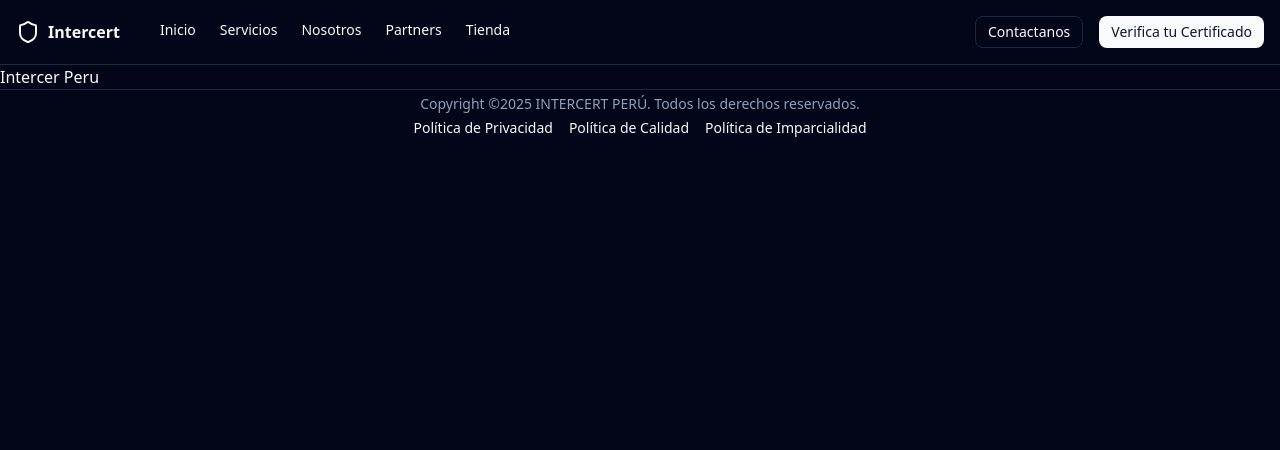
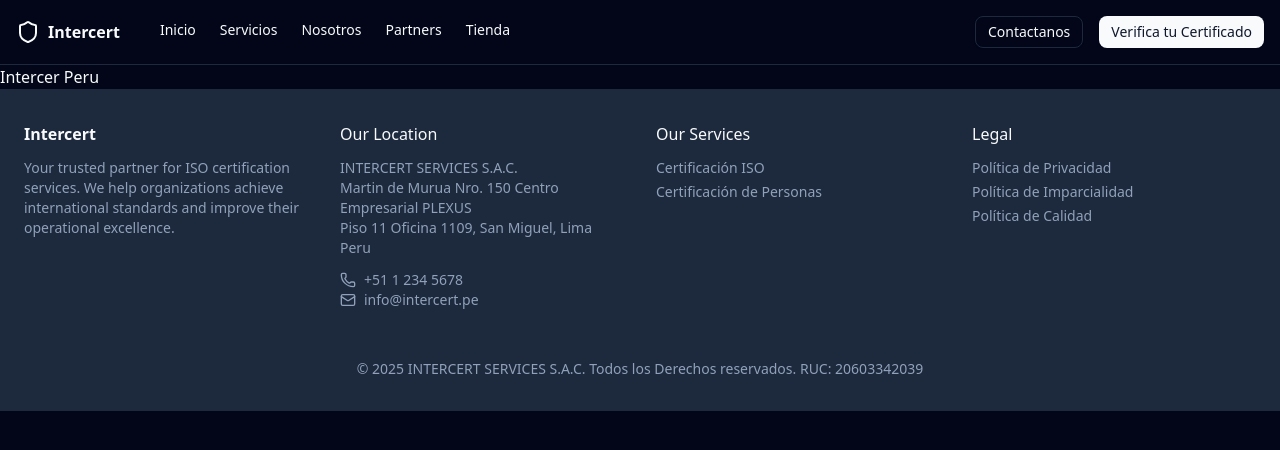
Before and after one commit to Sol-dev-Int/intercert-landing-peru-copia-sol, a Next.js app: page / in a window 1280 px wide. Shown: the top 450 px of the page. Built offline with nearby package versions, Linux system fonts and the light colour scheme.

Commit message:
feat: add footer info

```diff
--- a/app/(root)/_components/Footer.tsx
+++ b/app/(root)/_components/Footer.tsx
@@ -1,26 +1,79 @@
 import Link from "next/link"
+import { Mail, Phone } from "lucide-react"
 
 export default function IntercertFooter() {
 
     //gap-4 md:h-24 md:flex-row
     return (
-        <footer className="w-full border-t py-6 md:py-0 px-6 md:px-0">
-            <div className="container flex flex-col items-center justify-between  ">
-                <div>
-                    <p className="text-center text-sm leading-loose text-muted-foreground md:text-left">
-                        Copyright ©2025 INTERCERT PERÚ. Todos los derechos reservados.
+        <footer className="w-full border-t bg-muted py-8">
+            <div className="container px-4 md:px-6">
+                <div className="grid gap-8 sm:grid-cols-2 md:grid-cols-4">
+                    <div className="space-y-3">
+                        <div className="flex items-center space-x-2">
+                            {/*TODO: add intercert logo*/}
+                            <span className="font-bold">Intercert</span>
+                        </div>
+                        <p className="text-sm text-muted-foreground">
+                            {/*TODO: add intercert desc*/}
+                            Your trusted partner for ISO certification services. We help organizations achieve
+                            international
+                            standards and improve their operational excellence.
+                        </p>
+                    </div>
+                    <div className="space-y-3">
+                        <h3 className="font-medium">Our Location</h3>
+                        <address className="not-italic text-sm text-muted-foreground">
+                            INTERCERT SERVICES S.A.C.
+                            <br/>
+                            Martin de Murua Nro. 150 Centro Empresarial PLEXUS<br/>
+                            Piso 11 Oficina 1109, San Miguel, Lima
+                            <br/>
+                            Peru
+                        </address>
+                        <div className="text-sm text-muted-foreground">
+                            <div className="flex items-center space-x-2">
+                                <Phone className="h-4 w-4"/>
+                                <span>+51 1 234 5678</span>
+                            </div>
+                            <div className="flex items-center space-x-2">
+                                <Mail className="h-4 w-4"/>
+                                <span>info@intercert.pe</span>
+                            </div>
+                        </div>
+                    </div>
+                    <div className="space-y-3">
+                        <h3 className="font-medium">Our Services</h3>
+                        <ul className="space-y-1 text-sm text-muted-foreground">
+                            <li>Certificación ISO</li>
+                            <li>Certificación de Personas</li>
+                        </ul>
+                    </div>
+                    <div className="space-y-3">
+                        <h3 className="font-medium">Legal</h3>
+                        <ul className="space-y-1 text-sm text-muted-foreground">
+                            <li>
+                                <Link href="#" className="hover:underline">
+                                    Política de Privacidad
+                                </Link>
+                            </li>
+                            <li>
+                                <Link href="#" className="hover:underline">
+                                    Política de Imparcialidad
+                                </Link>
+                            </li>
+                            <li>
+                                <Link href="#" className="hover:underline">
+                                    Política de Calidad
+                                </Link>
+                            </li>
+                        </ul>
+                    </div>
+                </div>
+                <div className="mt-8 border-t pt-4">
+                    <p className="text-center text-sm text-muted-foreground">
+                        © {new Date().getFullYear()} INTERCERT SERVICES S.A.C. Todos los Derechos reservados. RUC:
+                        20603342039
                     </p>
-                </div>
-                <div className="flex gap-4">
-                    <Link href="#" className="text-sm font-medium transition-colors hover:text-primary">
-                        Política de Privacidad
-                    </Link>
-                    <Link href="#" className="text-sm font-medium transition-colors hover:text-primary">
-                        Política de Calidad
-                    </Link>
-                    <Link href="#" className="text-sm font-medium transition-colors hover:text-primary">
-                        Política de Imparcialidad
-                    </Link>
                 </div>
             </div>
         </footer>
```
